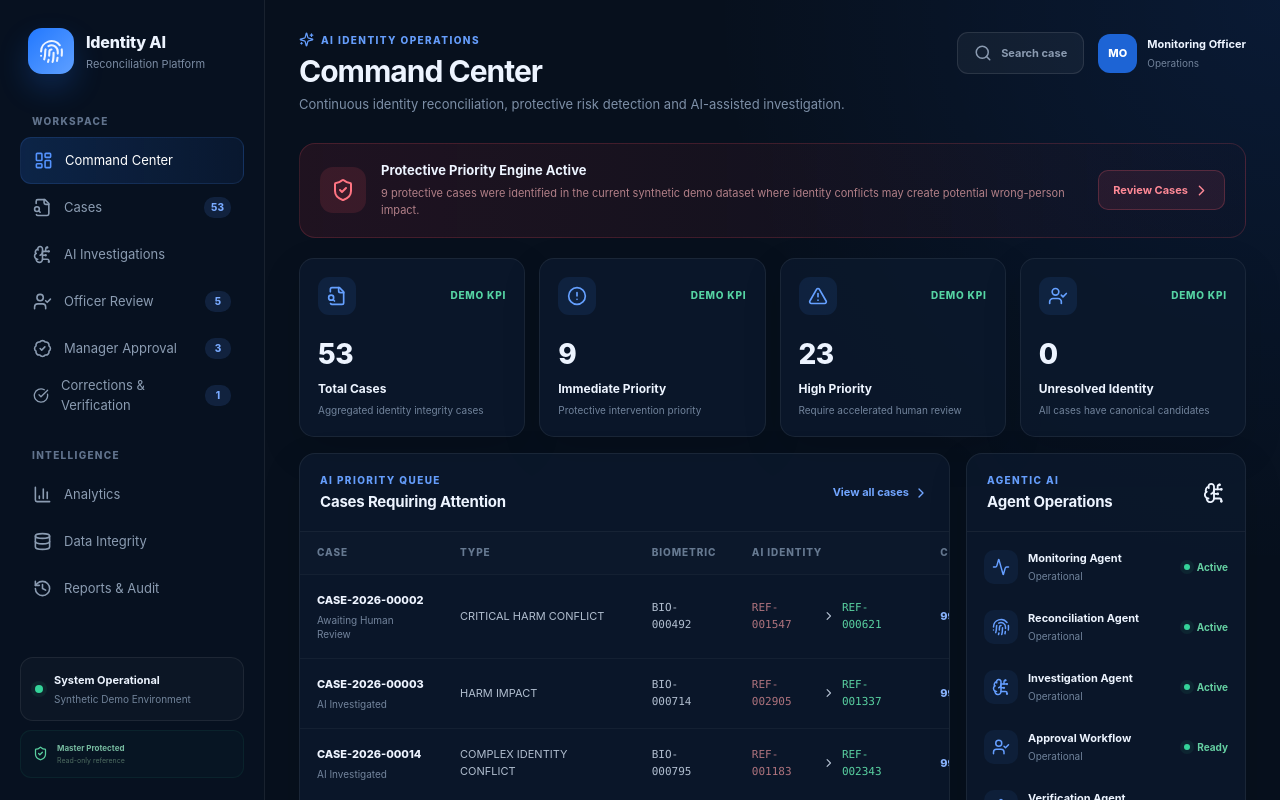
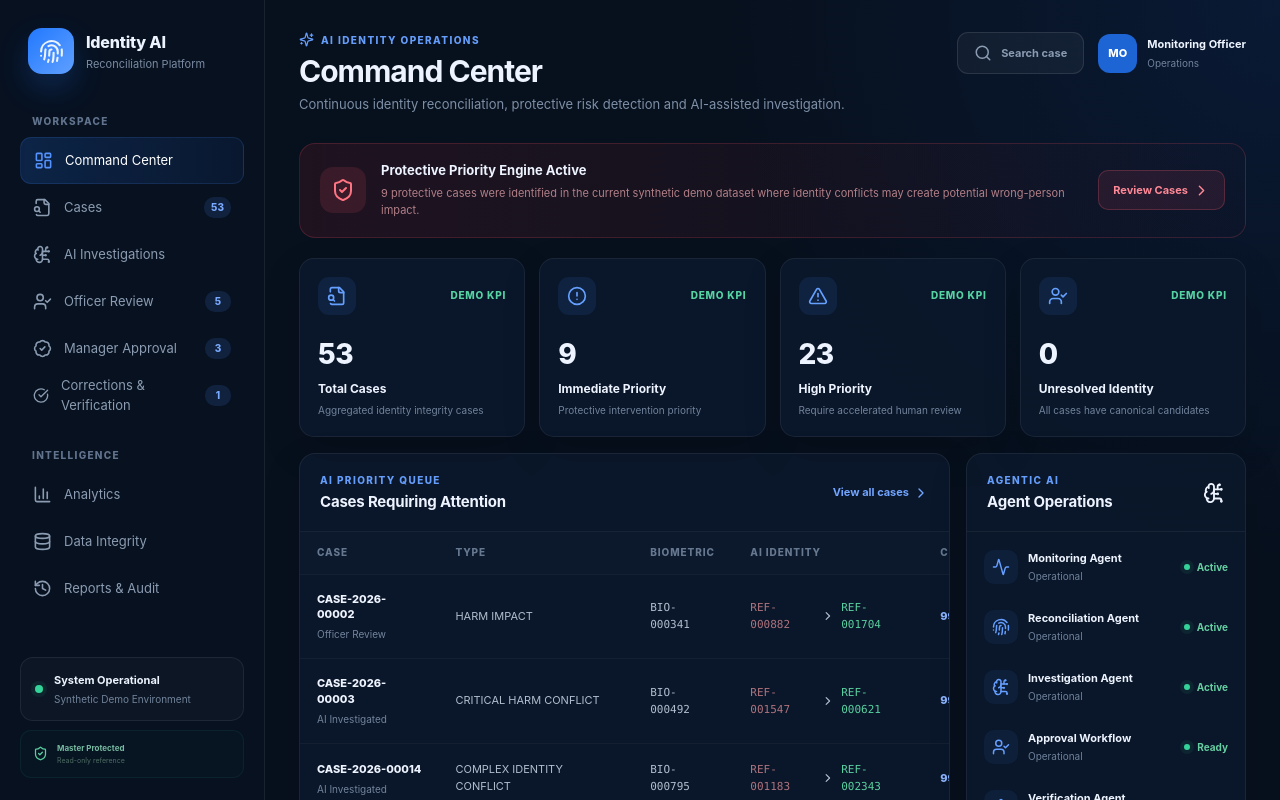
Before and after one commit to x47-cmd/ai-identity-reconciliation-platform, a Next.js app: page / in a window 1280 px wide. Shown: the top 800 px of the page. Built offline with nearby package versions, Linux system fonts and the light colour scheme.

Commit message:
Update page.js

```diff
--- a/app/page.js
+++ b/app/page.js
@@ -64,29 +64,31 @@ const stats = [
    CASE-2026-00001 is intentionally excluded because the
    verified E2E demonstration case is already VERIFIED_CLOSED.
 
+   Queue identities below are aligned with the Cases workspace.
+
    Only cases with implemented detail routes are linked.
    ========================================================= */
 
 const cases = [
   {
     id: "CASE-2026-00002",
+    type: "HARM IMPACT",
+    biometric: "BIO-000341",
+    current: "REF-000882",
+    proposed: "REF-001704",
+    confidence: "99.98%",
+    priority: "IMMEDIATE",
+    status: "Officer Review",
+    protective: "97.5",
+    hasDetail: false,
+  },
+  {
+    id: "CASE-2026-00003",
     type: "CRITICAL HARM CONFLICT",
     biometric: "BIO-000492",
     current: "REF-001547",
     proposed: "REF-000621",
     confidence: "99.98%",
-    priority: "IMMEDIATE",
-    status: "Awaiting Human Review",
-    protective: "97.5",
-    hasDetail: false,
-  },
-  {
-    id: "CASE-2026-00003",
-    type: "HARM IMPACT",
-    biometric: "BIO-000714",
-    current: "REF-002905",
-    proposed: "REF-001337",
-    confidence: "99.97%",
     priority: "IMMEDIATE",
     status: "AI Investigated",
     protective: "97.0",
```
